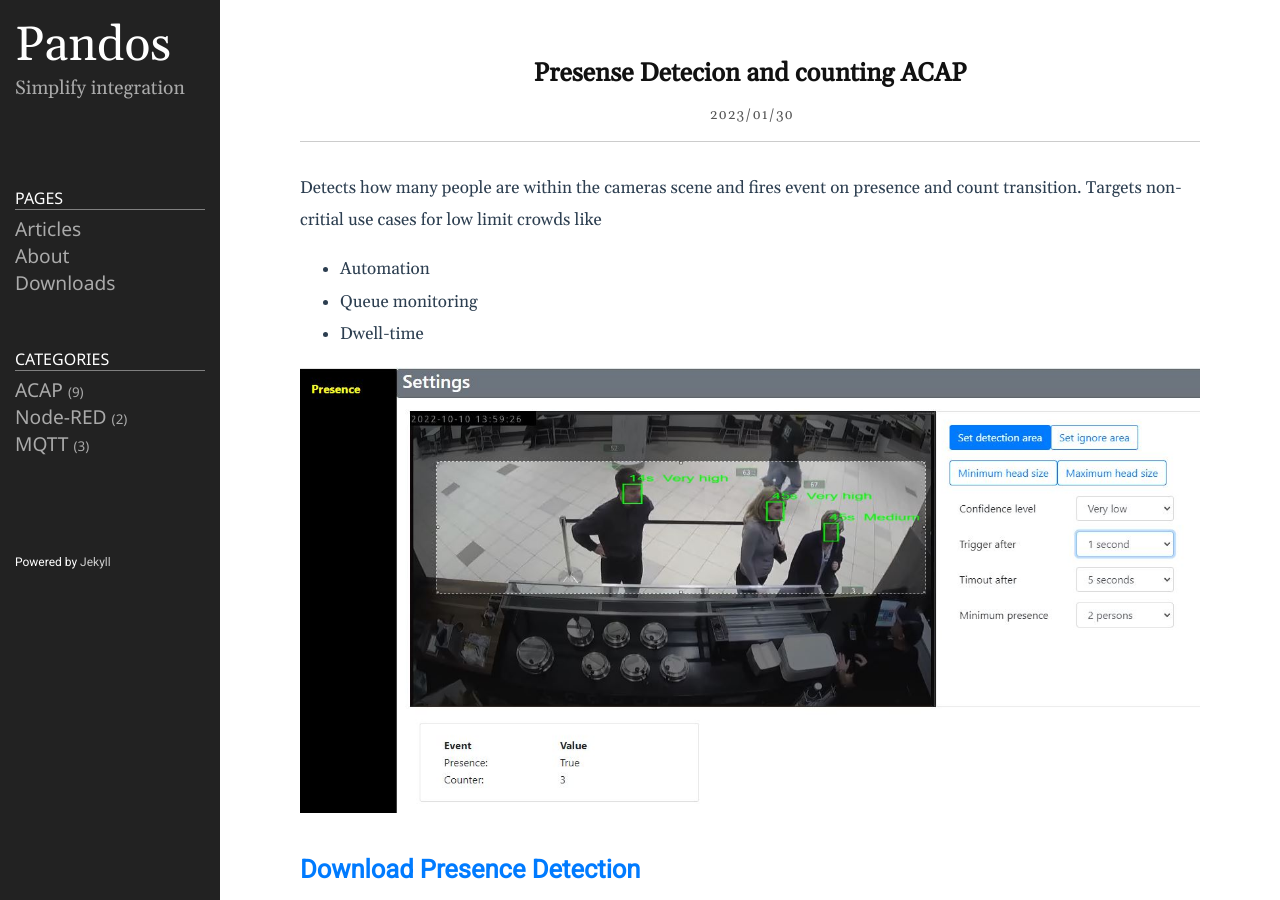
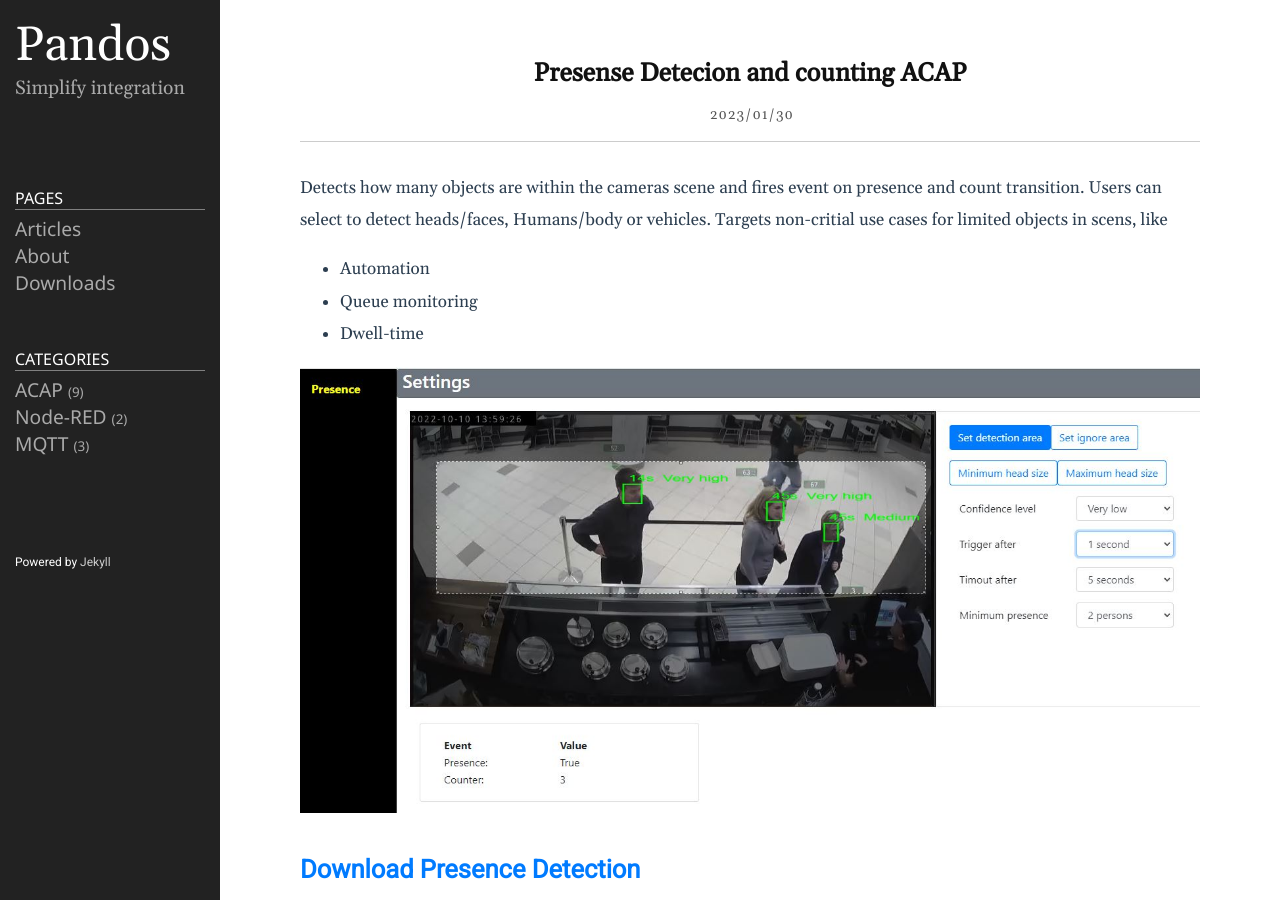
Before and after one commit to pandosme/pandosme.github.io, a Jekyll site: the page built from docs/_posts/2023-01-31-Presence.md, in a window 1280 px wide and 900 px high. Built offline with Jekyll 4.4.1, drawn with Linux system fonts in a browser that asks for light colours.

Commit message:
Update 2023-01-31-Presence.md

```diff
--- a/docs/_posts/2023-01-31-Presence.md
+++ b/docs/_posts/2023-01-31-Presence.md
@@ -4,7 +4,7 @@ title:  "Presense Detecion and counting ACAP"
 date: 2023-01-31 00:00:00 +0200
 categories: [ACAP]
 ---
-Detects how many people are within the cameras scene and fires event on presence and count transition. Targets non-critial use cases for low limit crowds like
+Detects how many objects are within the cameras scene and fires event on presence and count transition. Users can select to detect heads/faces, Humans/body or vehicles.  Targets non-critial use cases for limited objects in scens, like
 * Automation
 * Queue monitoring
 * Dwell-time
```
